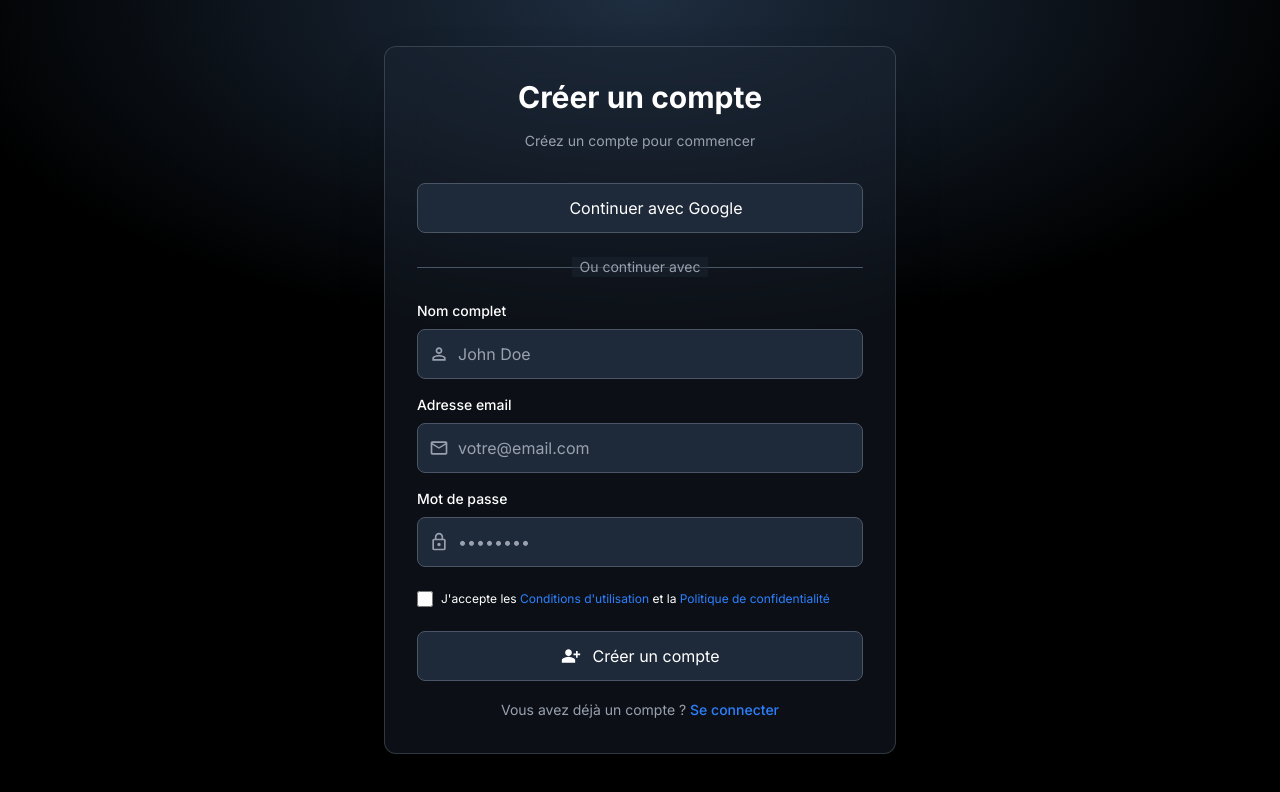
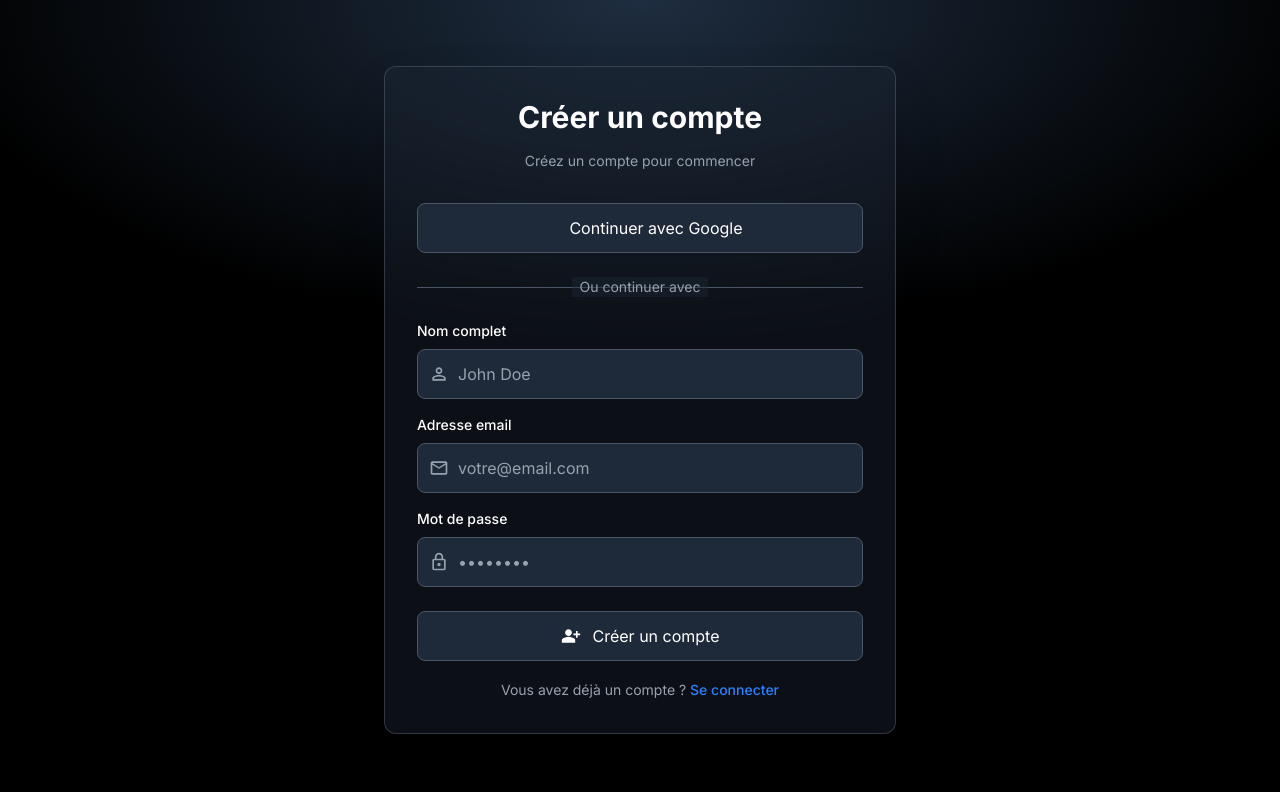
Before and after one commit to marcaureldev/bookmark-project, a Vue app: page /auth/register in a window 1280 px wide. Shown: the top 792 px of the page. Built offline with nearby package versions, Linux system fonts and the light colour scheme; some icons are missing.

Commit message:
feat(auth): Integrate axios for API calls in RegisterView, implement form validation with toast notifications using vue3-toastify, and enhance user experience with loading states. Update main.ts to include vue3-toastify configuration.

```diff
--- a/package.json
+++ b/package.json
@@ -10,11 +10,13 @@
   },
   "dependencies": {
     "@iconify/vue": "^5.0.0",
+    "axios": "^1.11.0",
     "chart.js": "^4.5.0",
     "ogl": "^1.0.11",
     "vue": "^3.5.18",
     "vue-chartjs": "^5.3.2",
-    "vue-router": "^4.5.1"
+    "vue-router": "^4.5.1",
+    "vue3-toastify": "^0.2.8"
   },
   "devDependencies": {
     "@tailwindcss/vite": "^4.1.12",
--- a/src/main.ts
+++ b/src/main.ts
@@ -1,10 +1,16 @@
-import { createApp } from 'vue'
-import './style.css'
-import App from './App.vue'
-import router from './router'
+import { createApp } from "vue";
+import "./style.css";
+import App from "./App.vue";
+import router from "./router";
+import Vue3Toastify, { type ToastContainerOptions } from "vue3-toastify";
+import "vue3-toastify/dist/index.css";
 
-const app = createApp(App)
+const app = createApp(App);
 
-app.use(router)
+app.use(Vue3Toastify, {
+  autoClose: 3000,
+} as ToastContainerOptions);
 
-app.mount('#app')
+app.use(router);
+
+app.mount("#app");
--- a/src/views/auth/RegisterView.vue
+++ b/src/views/auth/RegisterView.vue
@@ -1,5 +1,99 @@
 <script setup lang="ts">
 import { Icon } from "@iconify/vue";
+import axios from "axios";
+import { useRouter } from "vue-router";
+import { ref } from "vue";
+import { toast, type ToastOptions } from "vue3-toastify";
+
+const name = ref("");
+const email = ref("");
+const password = ref("");
+const acceptedTerms = ref(false);
+const isLoading = ref(false);
+const router = useRouter();
+
+const notify = (message: string, type: "success" | "error" = "success") => {
+  toast(message, {
+    autoClose: 3000,
+    position: toast.POSITION.BOTTOM_RIGHT,
+    type: type,
+  } as ToastOptions);
+};
+
+const messages = {
+  success: "Compte créé avec succès",
+  error: "Une erreur est survenue lors de la création du compte",
+  empty: "Veuillez remplir tous les champs",
+  invalidEmail: "Veuillez saisir une adresse email valide",
+  passwordLength: "Le mot de passe doit contenir au moins 6 caractères",
+  termsNotAccepted: "Veuillez accepter les conditions d'utilisation",
+};
+
+const validateForm = () => {
+  if (!name.value || !email.value || !password.value) {
+    notify(messages.empty, "error");
+    return false;
+  }
+
+  // Validation email
+  const emailRegex = /^[^\s@]+@[^\s@]+\.[^\s@]+$/;
+  if (!emailRegex.test(email.value)) {
+    notify(messages.invalidEmail, "error");
+    return false;
+  }
+
+  // Validation mot de passe
+  if (password.value.length < 6) {
+    notify(messages.passwordLength, "error");
+    return false;
+  }
+
+  return true;
+};
+
+const handleSubmit = async () => {
+  if (!validateForm()) return;
+
+  isLoading.value = true;
+
+  try {
+    const formData = {
+      name: name.value,
+      email: email.value,
+      password: password.value,
+    };
+
+    const response = await axios.post(
+      "https://frontend-test-api-eta.vercel.app/auth/register",
+      formData
+    );
+
+    if (response.status === 200 || response.status === 201) {
+      notify(messages.success, "success");
+      router.push("/auth/login");
+    }
+  } catch (error: any) {
+    console.error("Registration error:", error);
+
+    let errorMessage = messages.error;
+
+    if (error.response) {
+      if (error.response.data && error.response.data.message) {
+        errorMessage = error.response.data.message;
+      } else if (error.response.status === 409) {
+        errorMessage = "Un compte avec cet email existe déjà";
+      } else if (error.response.status === 400) {
+        errorMessage = "Données invalides";
+      }
+    } else if (error.request) {
+      errorMessage = "Erreur de connexion. Vérifiez votre connexion internet.";
+    }
+
+    notify(errorMessage, "error");
+  } finally {
+    isLoading.value = false;
+  }
+};
 </script>
 
 <template>
@@ -51,6 +145,8 @@ import { Icon } from "@iconify/vue";
             type="text"
             placeholder="John Doe"
             class="w-full pl-10 pr-3 py-3 bg-gray-800 border border-gray-600 rounded-lg text-white placeholder-gray-400 focus:outline-none focus:ring-2 focus:ring-blue-500 focus:border-transparent"
+            v-model="name"
+            :disabled="isLoading"
           />
         </div>
       </div>
@@ -72,6 +168,8 @@ import { Icon } from "@iconify/vue";
             type="email"
             placeholder="votre@email.com"
             class="w-full pl-10 pr-3 py-3 bg-gray-800 border border-gray-600 rounded-lg text-white placeholder-gray-400 focus:outline-none focus:ring-2 focus:ring-blue-500 focus:border-transparent"
+            v-model="email"
+            :disabled="isLoading"
           />
         </div>
       </div>
@@ -93,32 +191,26 @@ import { Icon } from "@iconify/vue";
             type="password"
             placeholder="••••••••"
             class="w-full pl-10 pr-3 py-3 bg-gray-800 border border-gray-600 rounded-lg text-white placeholder-gray-400 focus:outline-none focus:ring-2 focus:ring-blue-500 focus:border-transparent"
+            v-model="password"
+            :disabled="isLoading"
           />
         </div>
       </div>
 
-      <div class="flex items-center mb-6">
-        <input
-          type="checkbox"
-          class="w-4 h-4 text-blue-600 bg-gray-800 border-gray-600 rounded focus:ring-blue-500 focus:ring-2"
+      <button
+        class="w-full flex items-center justify-center space-x-3 px-4 py-3 bg-gray-800 hover:bg-gray-700 text-white rounded-lg border border-gray-600 transition-colors mb-4 disabled:opacity-50 disabled:cursor-not-allowed"
+        @click="handleSubmit"
+        :disabled="isLoading"
+      >
+        <Icon
+          v-if="isLoading"
+          icon="material-symbols:hourglass-empty"
+          class="w-5 h-5 animate-spin"
         />
-        <span class="ml-2 text-white text-xs">
-          J'accepte les
-          <a href="#" class="text-blue-500 hover:text-blue-400"
-            >Conditions d'utilisation</a
-          >
-          et la
-          <a href="#" class="text-blue-500 hover:text-blue-400"
-            >Politique de confidentialité</a
-          >
-        </span>
-      </div>
-
-      <button
-        class="w-full flex items-center justify-center space-x-3 px-4 py-3 bg-gray-800 hover:bg-gray-700 text-white rounded-lg border border-gray-600 transition-colors mb-4"
-      >
-        <Icon icon="material-symbols:person-add" class="w-5 h-5" />
-        <span>Créer un compte</span>
+        <Icon v-else icon="material-symbols:person-add" class="w-5 h-5" />
+        <span>{{
+          isLoading ? "Création en cours..." : "Créer un compte"
+        }}</span>
       </button>
 
       <div class="text-center">
```
Also changed, not shown: 1 other file (tests, documents, lock files or other folders).
